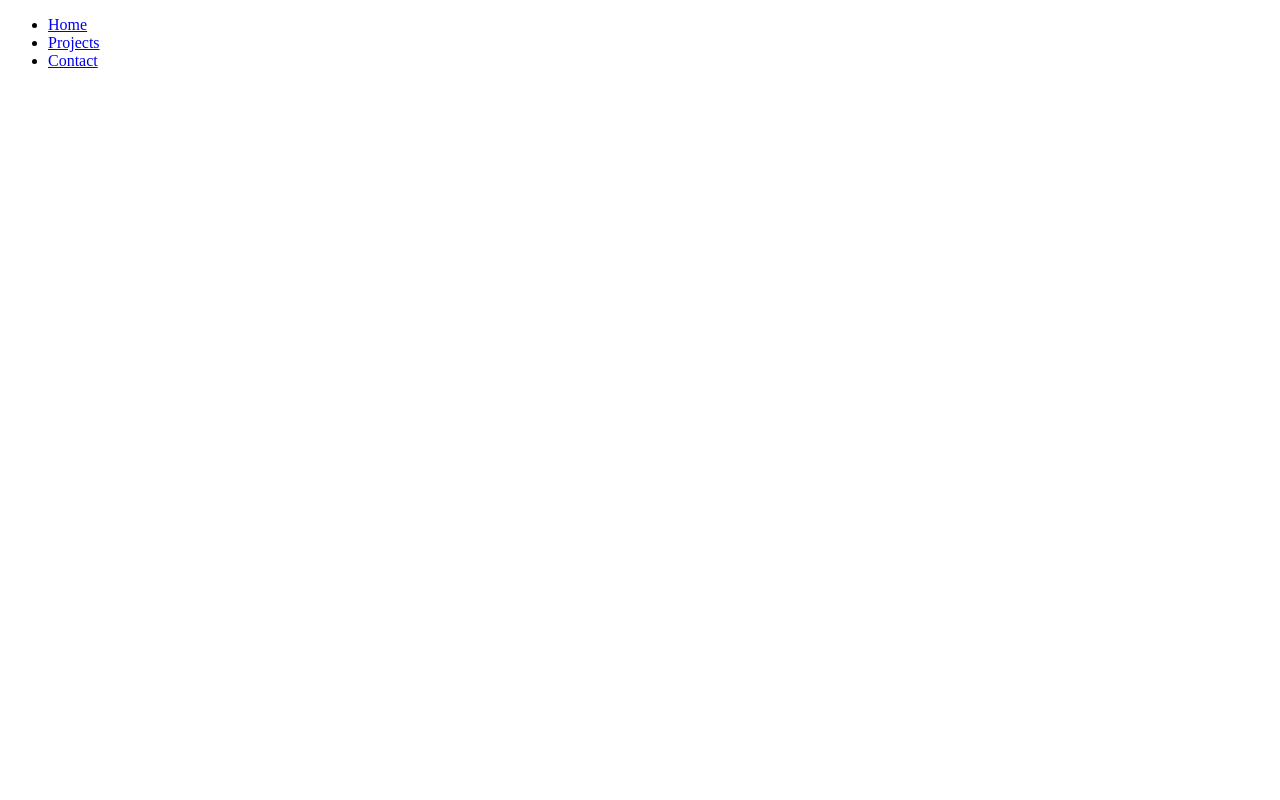
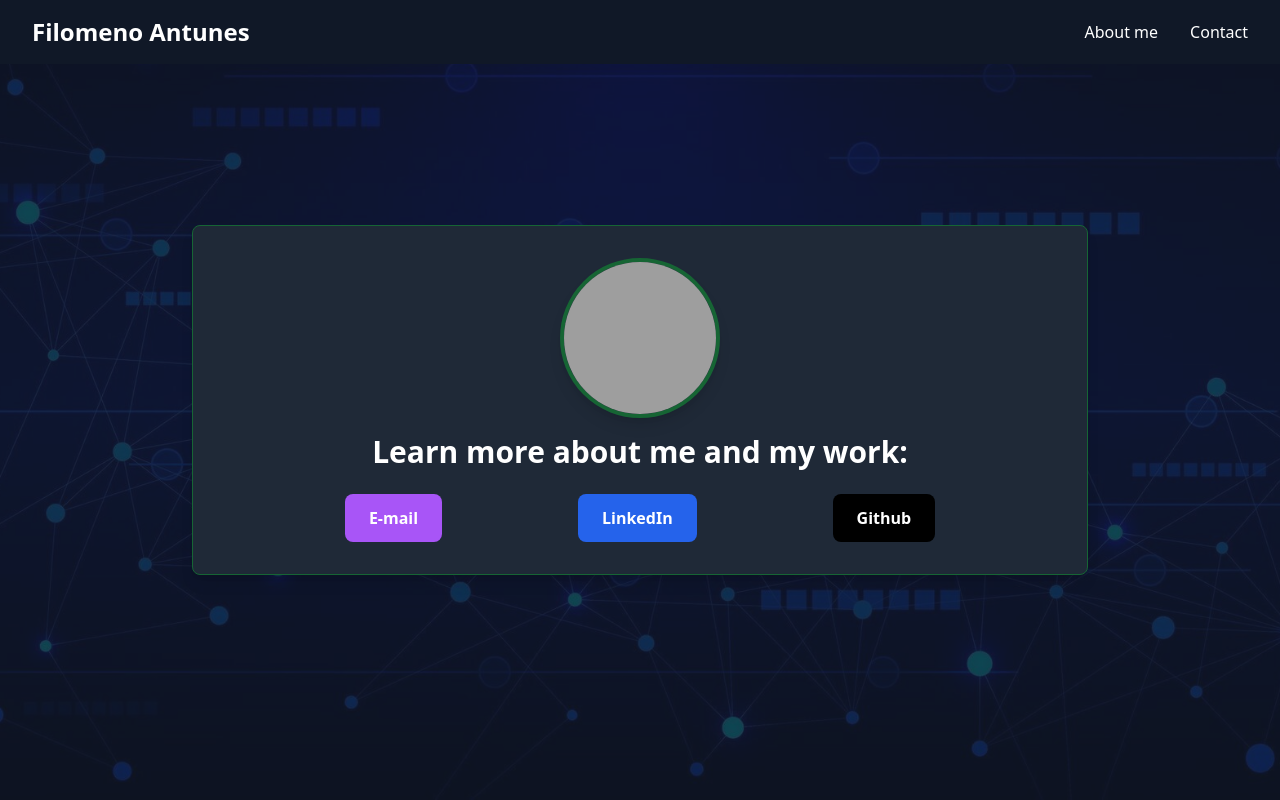
Before and after one commit to Meninho21/portfolio, a plain HTML site: page index.html in a window 1280 px wide. Drawn offline with nearby package versions, Linux system fonts and the light colour scheme; grey boxes are pictures that could not be loaded.

Commit message:
About me is front page

```diff
--- a/index.html
+++ b/index.html
@@ -1,17 +1,109 @@
 <!DOCTYPE html>
 <html lang="en">
+
 <head>
     <meta charset="UTF-8">
     <meta name="viewport" content="width=device-width, initial-scale=1.0">
-    <title>Filomeno Antunes</title>
+    <title>Contact</title>
+    <script src="https://cdn.tailwindcss.com"></script>
 </head>
-<body>
-    <nav>
-        <ul>
-            <li><a href="index.html">Home</a></li>
-            <li><a href="projects.html">Projects</a></li>
-            <li><a href="contact.html">Contact</a></li>
-        </ul>
+
+<body class="bg-cover bg-center bg-no-repeat"
+    style="background-image: url('abstract-digital-technology-background-with-connecting-points-and-lines-symbolizing-fast-digital-network-connection-and-communication-concept-vector.jpg');">
+
+    <nav class="bg-gray-900 text-white">
+        <div class="max-w-7xl mx-auto px-4 sm:px-6 lg:px-8">
+            <div class="flex items-center justify-between h-16">
+                <!-- Logo -->
+                <div class="flex-shrink-0">
+                    <a href="index.html" class="text-2xl font-bold">Filomeno Antunes</a>
+                </div>
+
+                <!-- Menu button (mobile) -->
+                <div class="lg:hidden">
+                    <button id="menu-button" class="focus:outline-none">
+                        <!-- Hamburger icon -->
+                        <svg class="w-6 h-6" fill="none" stroke="currentColor" viewBox="0 0 24 24">
+                            <path stroke-linecap="round" stroke-linejoin="round" stroke-width="2"
+                                d="M4 6h16M4 12h16M4 18h16" />
+                        </svg>
+                    </button>
+                </div>
+
+                <!-- Menu links -->
+                <div class="hidden lg:flex space-x-8">
+                    <a href="index.html" class="hover:text-gray-300">About me</a>
+                    <a href="contact.html" class="hover:text-gray-300">Contact</a>
+                </div>
+            </div>
+        </div>
+
+        <!-- Mobile menu (hidden by default) -->
+        <div id="mobile-menu" class="lg:hidden hidden px-4 pt-2 pb-4 space-y-1 bg-gray-700">
+            <a href="index.html" class="block hover:bg-gray-600 rounded px-2 py-1">About me</a>
+            <a href="contact.html" class="block hover:bg-gray-600 rounded px-2 py-1">Contact</a>
+        </div>
     </nav>
+
+    <script>
+        // Mobile menu toggle
+        const menuButton = document.getElementById('menu-button');
+        const mobileMenu = document.getElementById('mobile-menu');
+
+        menuButton.addEventListener('click', () => {
+            mobileMenu.classList.toggle('hidden');
+        });
+    </script>
+
+    <section class="bg-gray-900/80 min-h-screen flex items-center justify-center p-6 pt-safe -mt-16">
+        <div id="contact-box" class="bg-gray-800 shadow-lg rounded-lg max-w-4xl w-full gap-8 p-8
+           opacity-0 translate-y-32 transition-all duration-1000 ease-out border border-green-800 rounded-lg p-6">
+            <div class="flex flex-col w-full">
+                <img
+      src="Filomeno_picture.png"
+      alt="My Profile Picture"
+      class="w-40 h-40 rounded-full object-cover border-4 border-green-800 shadow-lg mx-auto"
+    >
+                <h3 class="text-3xl font-bold text-center text-white mt-4">
+                    Learn more about me and my work:
+                </h3>
+            </div>
+            <div class="flex w-full flex-col md:flex-row md:justify-evenly gap-4 mt-6">
+                <a href="mailto:filomeno_antunes@hotmail.com"
+                    class="bg-purple-500 hover:bg-green-700 text-white px-6 py-3 rounded-lg font-semibold transition duration-300">
+                    E-mail
+                </a>
+
+                <a href="https://linkedin.com/in/filomeno-antunes"
+                    class="bg-blue-600 hover:bg-green-700 text-white px-6 py-3 rounded-lg font-semibold transition duration-300">
+                    LinkedIn
+                </a>
+
+                <a href="https://github.com/Meninho21"
+                    class="bg-black hover:bg-green-700 text-white px-6 py-3 rounded-lg font-semibold transition duration-300">
+                    Github
+                </a>
+
+            </div>
+        </div>
+
+    </section>
+
+    <script>
+        const box = document.getElementById("contact-box");
+
+        const observer = new IntersectionObserver(
+            ([entry]) => {
+                if (entry.isIntersecting) {
+                    box.classList.remove("opacity-0", "translate-y-32"); // remove start state
+                    box.classList.add("opacity-100", "translate-y-0");   // slide to final position
+                }
+            },
+            { threshold: 0.2 }
+        );
+
+        observer.observe(box);
+    </script>
 </body>
+
 </html>
```
